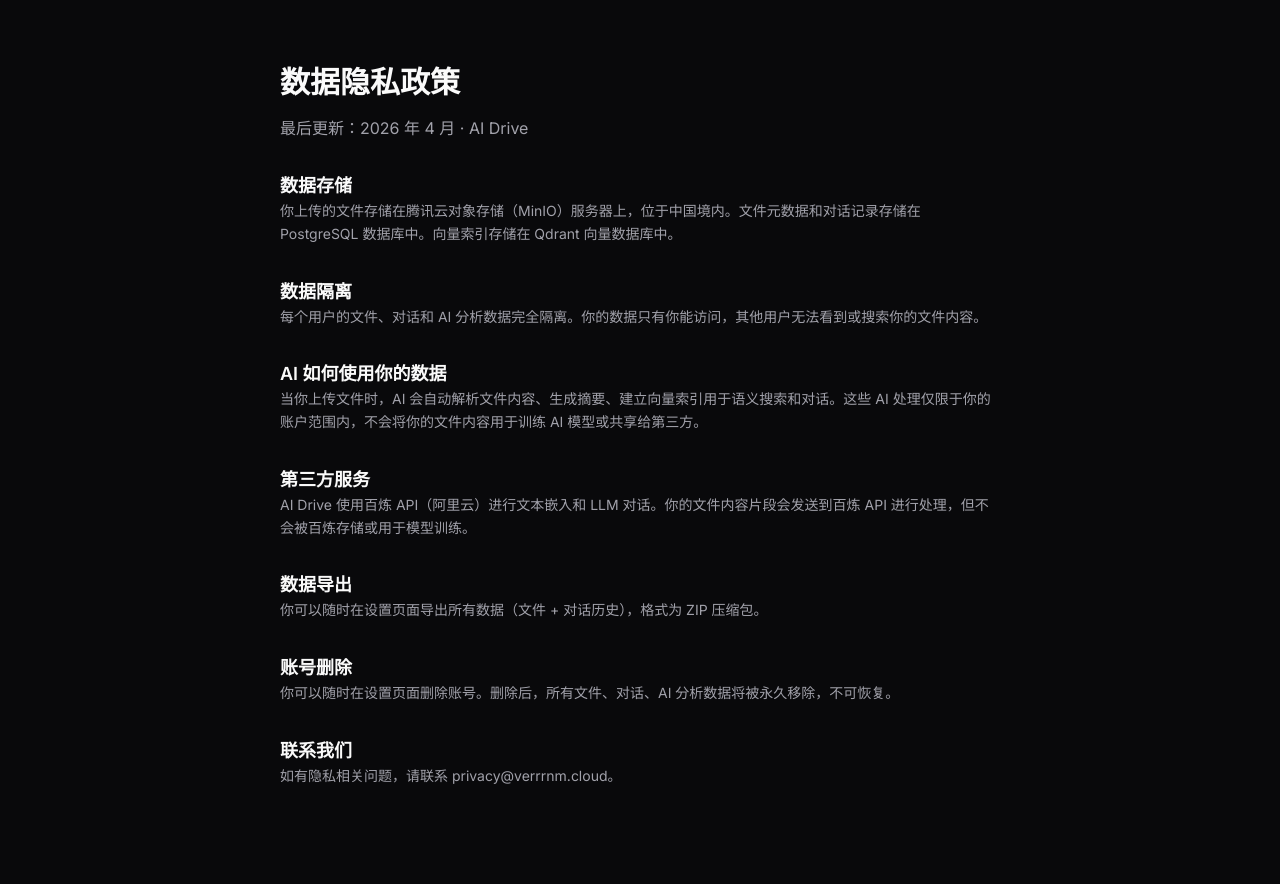
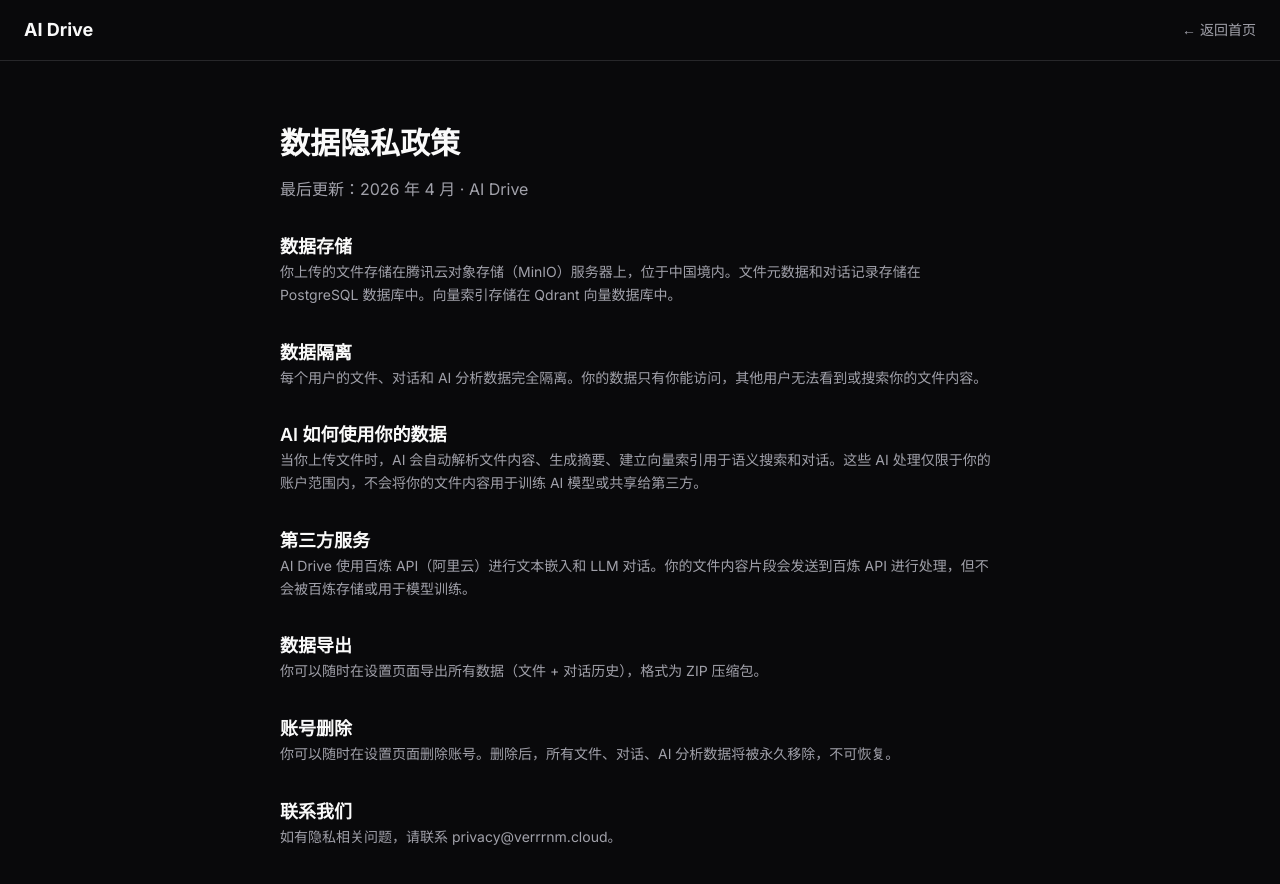
Before and after one commit to DriveMem/drivemem, a Next.js app in the folder apps/web/: page /privacy in a window 1280 px wide. Shown: the top 884 px of the page. Before the commit the page ends 852 px from the top, so only its background shows below. Built offline with nearby package versions, Linux system fonts and the light colour scheme.

Commit message:
fix(web): add navigation bar to privacy and terms pages

```diff
--- a/apps/web/src/app/privacy/page.tsx
+++ b/apps/web/src/app/privacy/page.tsx
@@ -1,8 +1,15 @@
+import Link from "next/link"
+
 export const metadata = { title: "隐私政策 - AI Drive" }
 
 export default function PrivacyPage() {
   return (
-    <div className="mx-auto max-w-3xl px-6 py-16">
+    <div className="min-h-screen">
+      <nav className="flex items-center justify-between border-b px-6 py-4">
+        <Link href="/" className="text-lg font-bold">AI Drive</Link>
+        <Link href="/" className="text-sm text-muted-foreground hover:text-foreground">← 返回首页</Link>
+      </nav>
+      <div className="mx-auto max-w-3xl px-6 py-16">
       <h1 className="text-3xl font-bold">数据隐私政策</h1>
       <p className="mt-4 text-muted-foreground">最后更新：2026 年 4 月 · AI Drive</p>
 
@@ -36,6 +43,7 @@ export default function PrivacyPage() {
           <p>如有隐私相关问题，请联系 privacy@verrrnm.cloud。</p>
         </section>
       </div>
+      </div>
     </div>
   )
 }
--- a/apps/web/src/app/terms/page.tsx
+++ b/apps/web/src/app/terms/page.tsx
@@ -1,8 +1,15 @@
+import Link from "next/link"
+
 export const metadata = { title: "使用条款 - AI Drive" }
 
 export default function TermsPage() {
   return (
-    <div className="mx-auto max-w-3xl px-6 py-16">
+    <div className="min-h-screen">
+      <nav className="flex items-center justify-between border-b px-6 py-4">
+        <Link href="/" className="text-lg font-bold">AI Drive</Link>
+        <Link href="/" className="text-sm text-muted-foreground hover:text-foreground">← 返回首页</Link>
+      </nav>
+      <div className="mx-auto max-w-3xl px-6 py-16">
       <h1 className="text-3xl font-bold">使用条款</h1>
       <p className="mt-4 text-muted-foreground">最后更新：2026 年 4 月 · AI Drive</p>
 
@@ -37,6 +44,7 @@ export default function TermsPage() {
           <p>如有任何问题，请联系 support@verrrnm.cloud。</p>
         </section>
       </div>
+      </div>
     </div>
   )
 }
```
